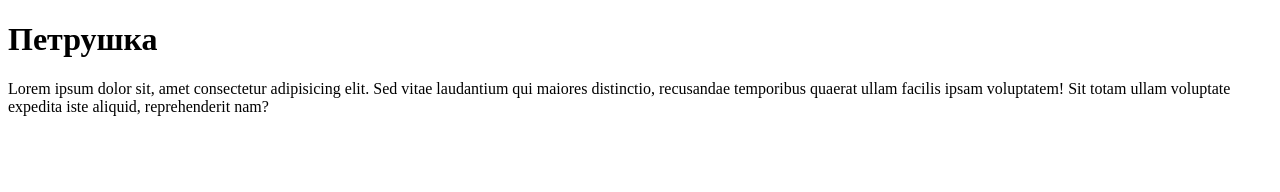
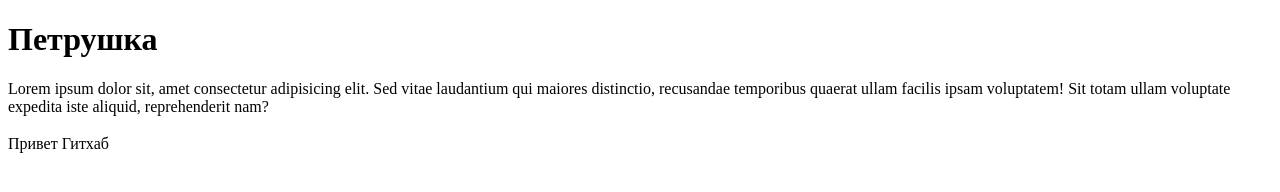
Before and after one commit to MaximMelikhov/Practika, a plain HTML site: page index.html in a window 1280 px wide. Drawn offline with Linux system fonts and the light colour scheme.

Commit message:
Изменил на Гитхабе

```diff
--- a/index.html
+++ b/index.html
@@ -11,5 +11,6 @@
     <p><label for=""></label></p>
 
     <h3 class="heading_test"></h3>
+    <p>Привет Гитхаб</p>
 </body>
 </html>
```
